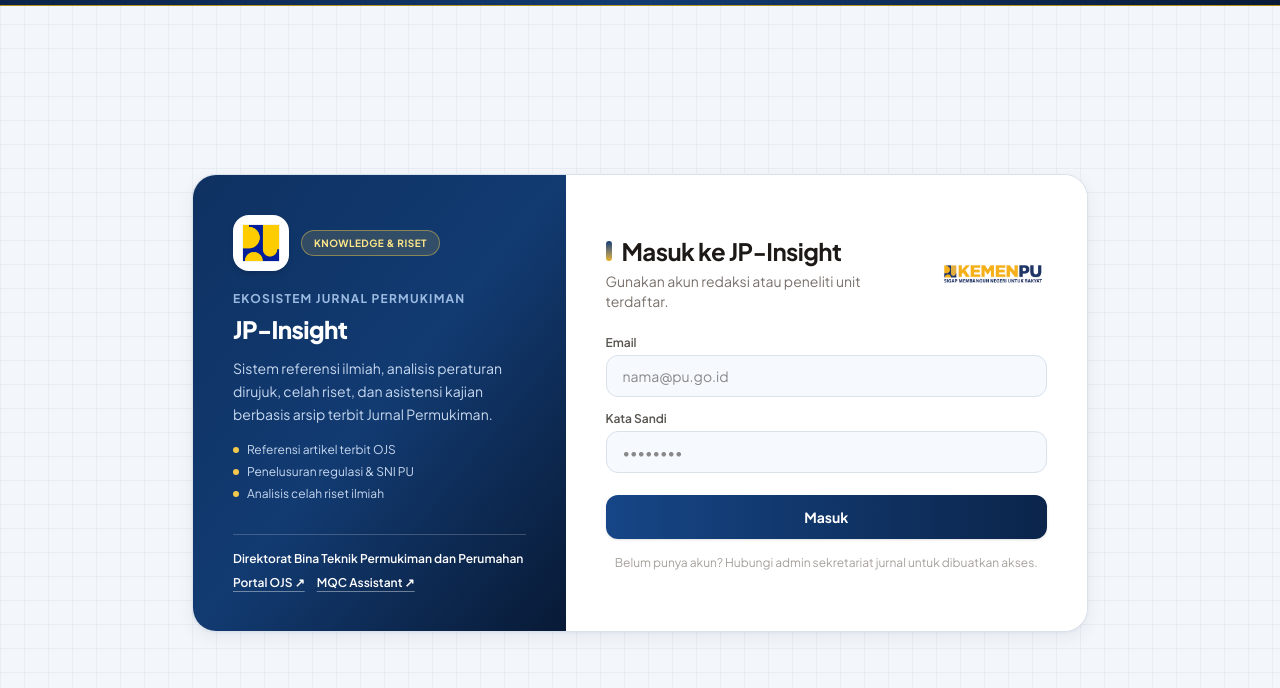
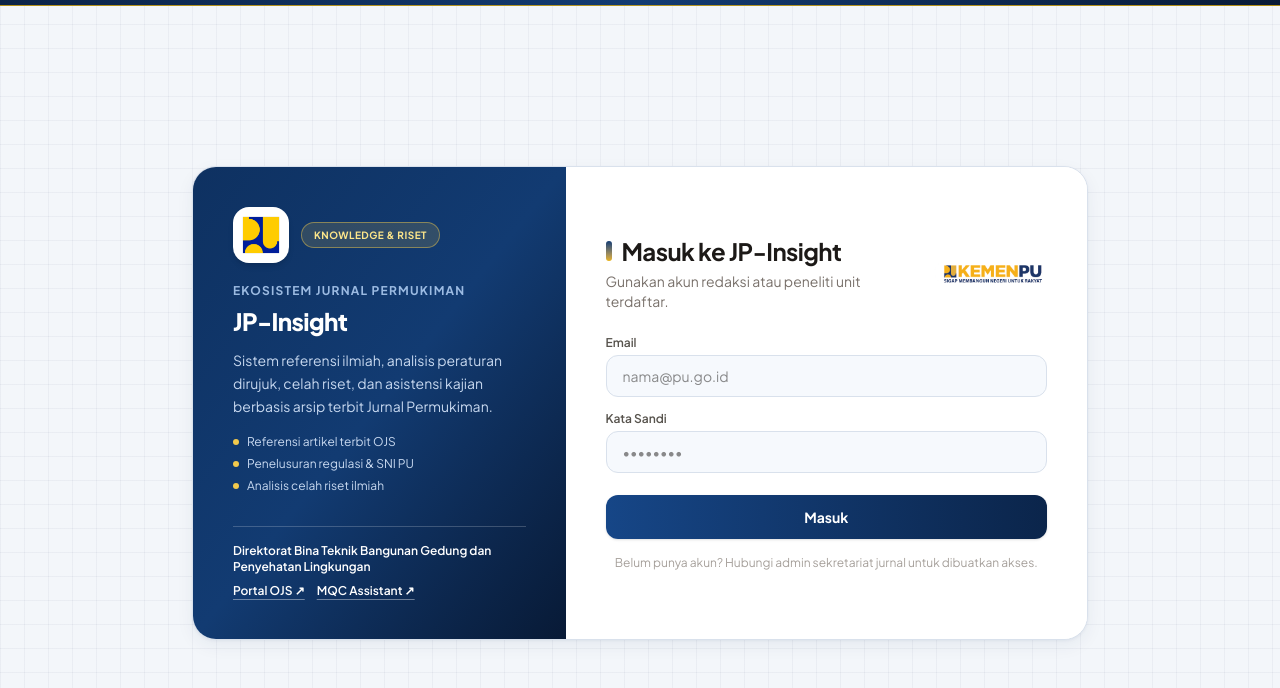
Before and after one commit to danytriyatna/knowladge-system-rag-traning, a Next.js app: page /login in a window 1280 px wide. Shown: the top 688 px of the page. Built offline with nearby package versions, Linux system fonts and the light colour scheme.

Commit message:
fix(branding): update directorate name to Direktorat Bina Teknik Bangunan Gedung dan Penyehatan Lingkungan

```diff
--- a/app/(app)/page.tsx
+++ b/app/(app)/page.tsx
@@ -1274,7 +1274,7 @@ export default function Home() {
                 <span className="h-2 w-2 rounded-full bg-[#123B72]" aria-hidden="true" />
                 <span>
                   <strong className="font-semibold text-stone-700">JP-Insight</strong> · Jurnal
-                  Permukiman — Direktorat Bina Teknik Permukiman dan Perumahan, Kementerian PU
+                  Permukiman — Direktorat Bina Teknik Bangunan Gedung dan Penyehatan Lingkungan, Kementerian PU
                 </span>
               </div>
               <div className="flex items-center gap-4">
--- a/app/api/auth/login/route.ts
+++ b/app/api/auth/login/route.ts
@@ -45,7 +45,7 @@ export async function POST(request: Request) {
       email: "dany@puskim.pu.go.id",
       fullName: "Dany Triyatna",
       role: "admin",
-      unit: "Direktorat Bina Teknik Permukiman dan Perumahan",
+      unit: "Direktorat Bina Teknik Bangunan Gedung dan Penyehatan Lingkungan",
     });
   }
 
--- a/app/login/page.tsx
+++ b/app/login/page.tsx
@@ -83,7 +83,7 @@ export default function LoginPage() {
 
             <div className="mt-8 border-t border-white/20 pt-4 text-xs text-white/80">
               <p className="font-semibold text-white">
-                Direktorat Bina Teknik Permukiman dan Perumahan
+                Direktorat Bina Teknik Bangunan Gedung dan Penyehatan Lingkungan
               </p>
               <div className="mt-2 flex flex-wrap gap-3">
                 <a
--- a/lib/auth.ts
+++ b/lib/auth.ts
@@ -130,7 +130,7 @@ export async function getCurrentUser(): Promise<UserRecord | null> {
       password_hash: "",
       full_name: "Dany Triyatna",
       role: "admin",
-      unit: "Direktorat Bina Teknik Permukiman dan Perumahan",
+      unit: "Direktorat Bina Teknik Bangunan Gedung dan Penyehatan Lingkungan",
       created_at: "2026-11-04T00:00:00.000Z",
     };
   }
```
